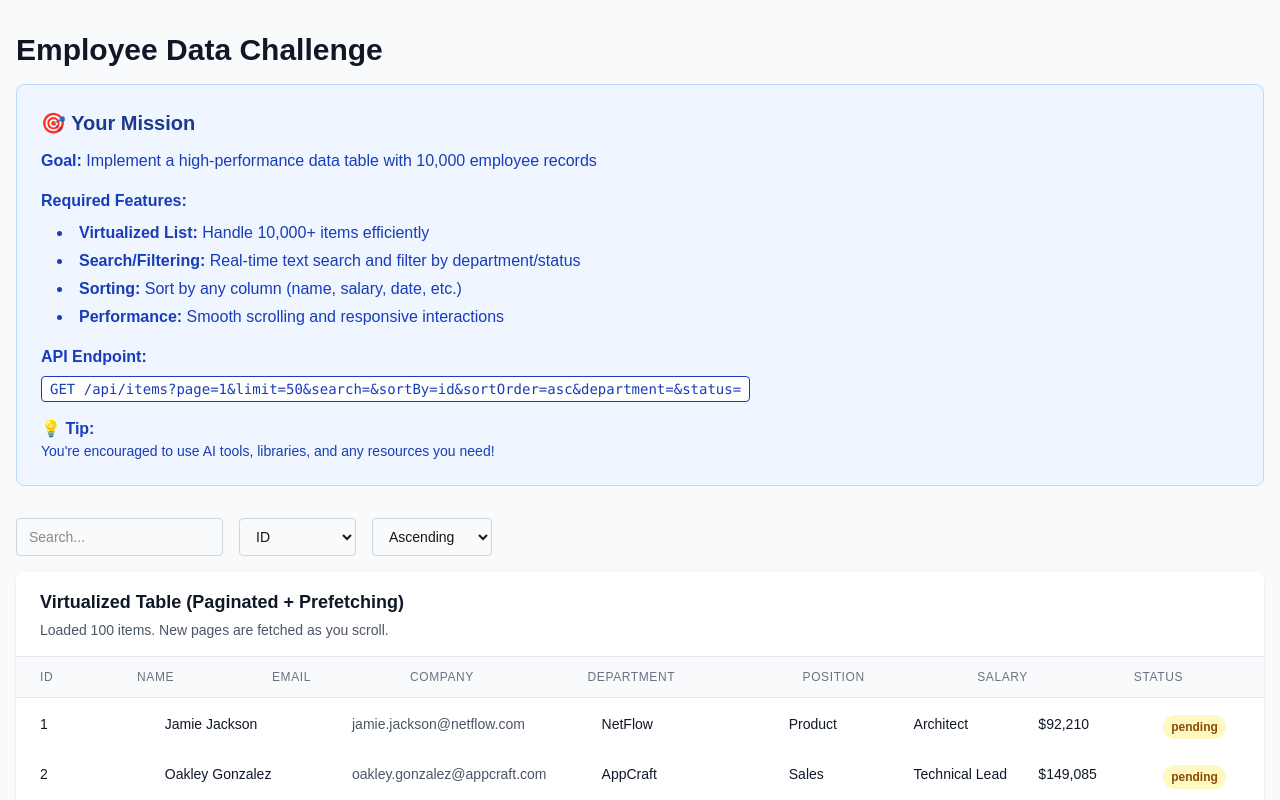
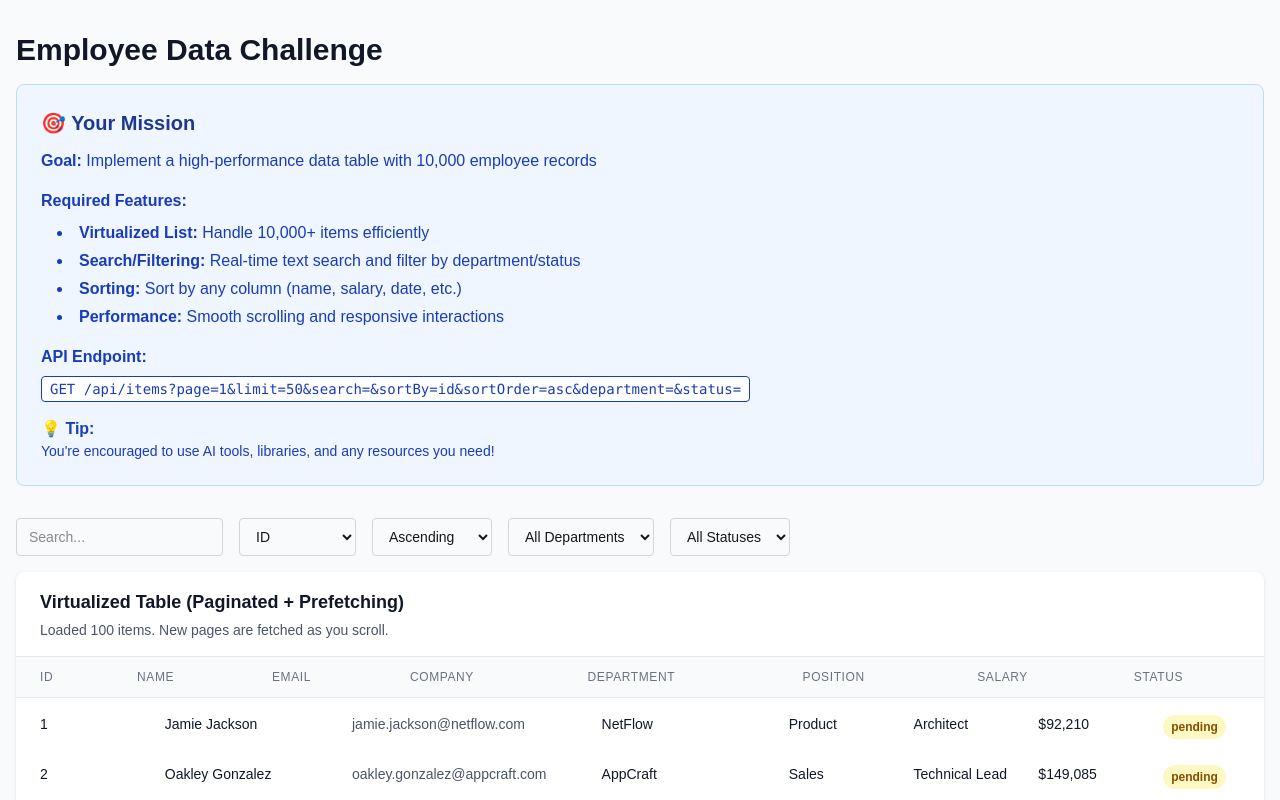
Before and after one commit to girishsawant999/interview-with-ai, a Next.js app: page / in a window 1280 px wide. Shown: the top 800 px of the page. Built offline with nearby package versions, Linux system fonts and the light colour scheme.

Commit message:
Add department and status filters to the filtering component

```diff
--- a/src/app/page.tsx
+++ b/src/app/page.tsx
@@ -44,6 +44,8 @@ function Filters({
     search: string;
     sortBy: string;
     sortOrder: "asc" | "desc";
+    department: string;
+    status: string;
   };
   onFilterChange: (key: keyof typeof filters, value: string) => void;
 }) {
@@ -77,6 +79,27 @@ function Filters({
         <option value="asc">Ascending</option>
         <option value="desc">Descending</option>
       </select>
+      <select
+        value={filters.department}
+        onChange={(e) => onFilterChange("department", e.target.value)}
+        className="border border-gray-300 rounded px-3 py-2 text-sm"
+      >
+        <option value="">All Departments</option>
+        <option value="Engineering">Engineering</option>
+        <option value="Sales">Sales</option>
+        <option value="Marketing">Marketing</option>
+        <option value="HR">HR</option>
+      </select>
+      <select
+        value={filters.status}
+        onChange={(e) => onFilterChange("status", e.target.value)}
+        className="border border-gray-300 rounded px-3 py-2 text-sm"
+      >
+        <option value="">All Statuses</option>
+        <option value="active">Active</option>
+        <option value="inactive">Inactive</option>
+        <option value="pending">Pending</option>
+      </select>
     </div>
   );
 }
@@ -94,6 +117,8 @@ export default function Home() {
     search: "",
     sortBy: "id",
     sortOrder: "asc" as "asc" | "desc",
+    department: "",
+    status: "",
   });
 
   const fetchItems = useCallback(
@@ -106,6 +131,8 @@ export default function Home() {
           search: filters.search,
           sortBy: filters.sortBy,
           sortOrder: filters.sortOrder,
+          department: filters.department,
+          status: filters.status,
         });
         const response = await fetch(`/api/items?${query}`);
         if (!response.ok) throw new Error("Failed to fetch items");
```
